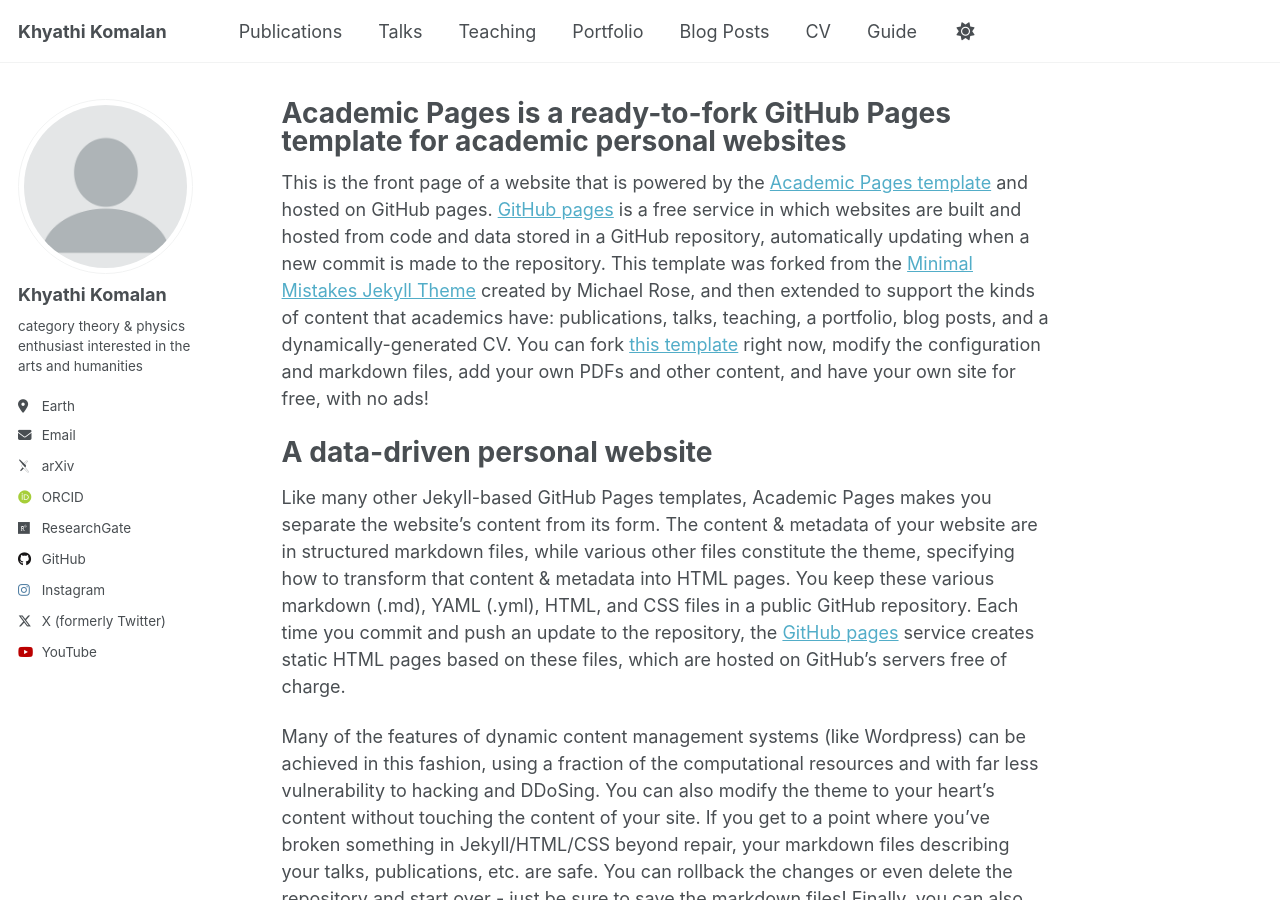
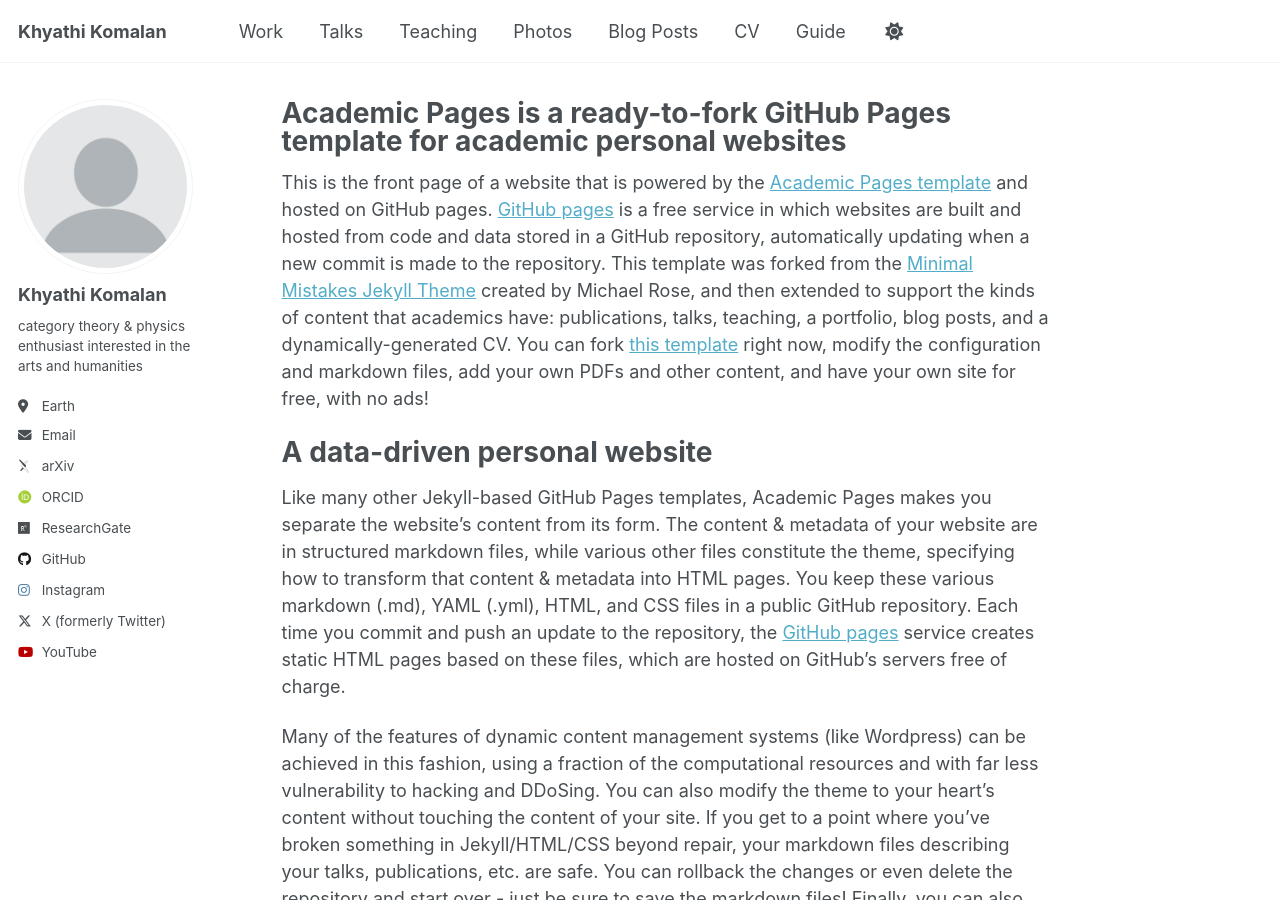
Before and after one commit to khyathikomalan/khyathikomalan.github.io, a Jekyll site: the page built from _pages/about.md, in a window 1280 px wide and 900 px high. Built offline with Jekyll 4.4.1, drawn with Linux system fonts in a browser that asks for light colours; some web fonts are replaced.

Commit message:
Update navigation.yml

```diff
--- a/_data/navigation.yml
+++ b/_data/navigation.yml
@@ -8,7 +8,7 @@
 #      Markdown formatted page while the second is generated using JSON.
 
 main:
-  - title: "Publications"
+  - title: "Work"
     url: /publications/
 
   - title: "Talks"
@@ -17,7 +17,7 @@
   - title: "Teaching"
     url: /teaching/
 
-  - title: "Portfolio"
+  - title: "Photos"
     url: /portfolio/
 
   - title: "Blog Posts"
```
